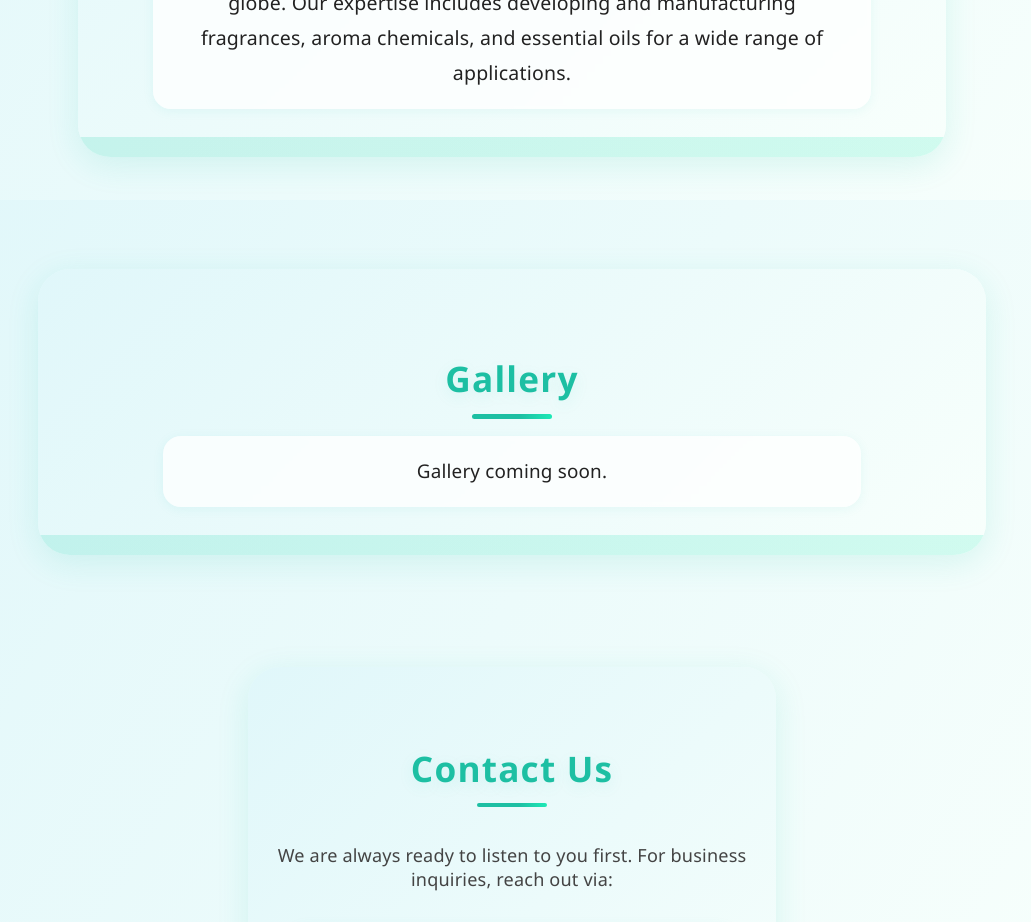
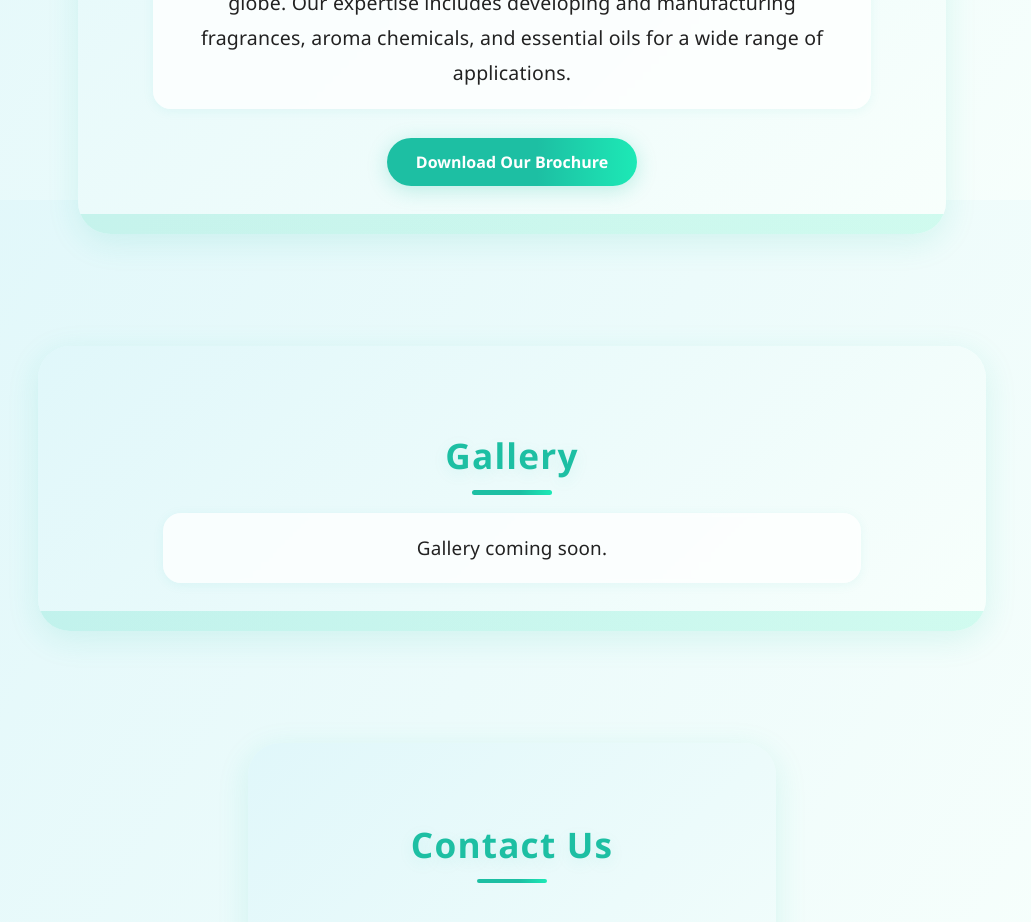
Before and after one commit to PriyanshVi/plavo_final_improved, a React (Create React App) app: page / in a window 1280 px wide. Shown: the part 3000-3922 px from the top of the page, without its empty margins (128-1159 px from the left). Built offline with nearby package versions, Linux system fonts and the light colour scheme.

Commit message:
added brochure

```diff
--- a/src/components/About.tsx
+++ b/src/components/About.tsx
@@ -1,7 +1,5 @@
 import React from 'react';
 import { FaLeaf } from 'react-icons/fa';
-// 1. Import your logo file
-// import yourLogo from '.public/logo.png'; // <-- UPDATE THIS PATH
 
 const aboutAnimations = `
 @keyframes fadeInUp {
@@ -34,7 +32,6 @@ const About: React.FC = () => (
   >
     <style>{aboutAnimations}</style>
 
-    {/* Decorative floating leaf icon */}
     <span
       style={{
         position: 'absolute',
@@ -51,19 +48,17 @@ const About: React.FC = () => (
       <FaLeaf />
     </span>
 
-    {/* 2. Add the logo image here */}
     <img
       src="/logo_plavo.png"
       alt="Plavo India Logo"
       style={{
-        display: 'block', // Add this
-        margin: '0 auto 1rem auto', // Update this to handle centering
+        display: 'block',
+        margin: '0 auto 1rem auto',
         height: 100,
         animation: 'fadeInUp 1.1s 0s cubic-bezier(0.23, 1, 0.32, 1) both',
       }}
     />
 
-    {/* 2. UPDATE THE HEADING'S STYLE */}
     <h2
       style={{
         fontSize: '2.5rem',
@@ -72,7 +67,7 @@ const About: React.FC = () => (
         marginBottom: '1.3rem',
         letterSpacing: '1.5px',
         position: 'relative',
-        display: 'block', // CHANGE 'inline-block' to 'block'
+        display: 'block',
         zIndex: 2,
         textShadow: '0 4px 16px rgba(29,191,163,0.10)',
         animation: 'fadeInUp 1.2s 0.1s cubic-bezier(0.23, 1, 0.32, 1) both',
@@ -119,7 +114,31 @@ const About: React.FC = () => (
       Established with a vision to become a pioneer in manufacturing eco-friendly aroma ingredients, we have grown to serve clients across the globe. Our expertise includes developing and manufacturing fragrances, aroma chemicals, and essential oils for a wide range of applications.
     </p>
 
-    {/* Subtle animated gradient accent at the bottom */}
+    {/* --- NEW CODE ADDED HERE --- */}
+    <a
+      href="/plavo-brochure.pdf" // Make sure your PDF is named this in the /public folder
+      target="_blank"
+      rel="noopener noreferrer"
+      style={{
+        display: 'inline-block',
+        marginTop: '1.8rem',
+        padding: '0.8rem 1.8rem',
+        background: 'linear-gradient(90deg, #1dbfa3 60%, #1de9b6 100%)',
+        color: '#ffffff',
+        fontWeight: 700,
+        textDecoration: 'none',
+        borderRadius: 50,
+        boxShadow: '0 4px 20px rgba(29, 191, 163, 0.25)',
+        transition: 'transform 0.2s, box-shadow 0.2s',
+        animation: 'fadeInUp 1.4s 0.3s cubic-bezier(0.23, 1, 0.32, 1) both',
+        zIndex: 2,
+        position: 'relative',
+      }}
+    >
+      Download Our Brochure
+    </a>
+    {/* --- END OF NEW CODE --- */}
+
     <div
       style={{
         position: 'absolute',
```
Also changed, not shown: 1 other file (tests, documents, lock files or other folders).
